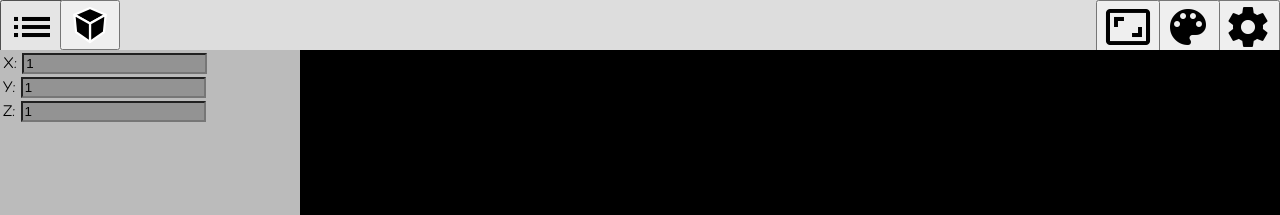
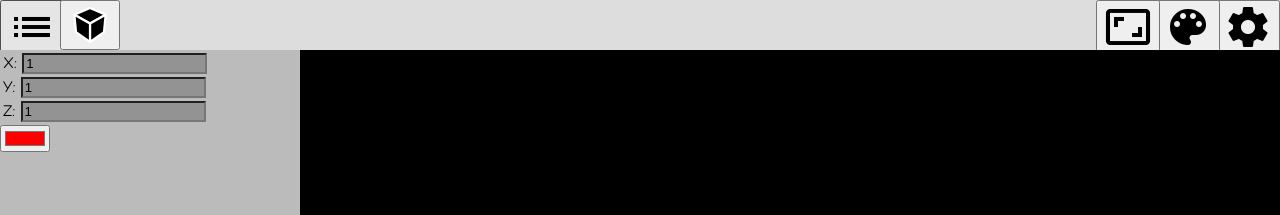
Before and after one commit to gregbell26/TSA-Software-2018, a plain HTML site: page index.html in a window 1280 px wide. Shown: the top 215 px of the page. Drawn offline with nearby package versions, Linux system fonts and the light colour scheme.

Commit message:
color button (doesn't do anything yet

```diff
--- a/index.html
+++ b/index.html
@@ -34,6 +34,7 @@
         <div class="parameterBox">X: <input type="number" onchange="newCubeDimensions('x',this.value)" value="1"><br></div>
         <div class="parameterBox">Y: <input type="number" onchange="newCubeDimensions('y',this.value)" value="1"><br></div>
         <div class="parameterBox">Z: <input type="number" onchange="newCubeDimensions('z',this.value)" value="1"><br></div>
+        <input type="color" value="#FF0000">
     </div>
     <div id="mainWindow">
     </div>
```
